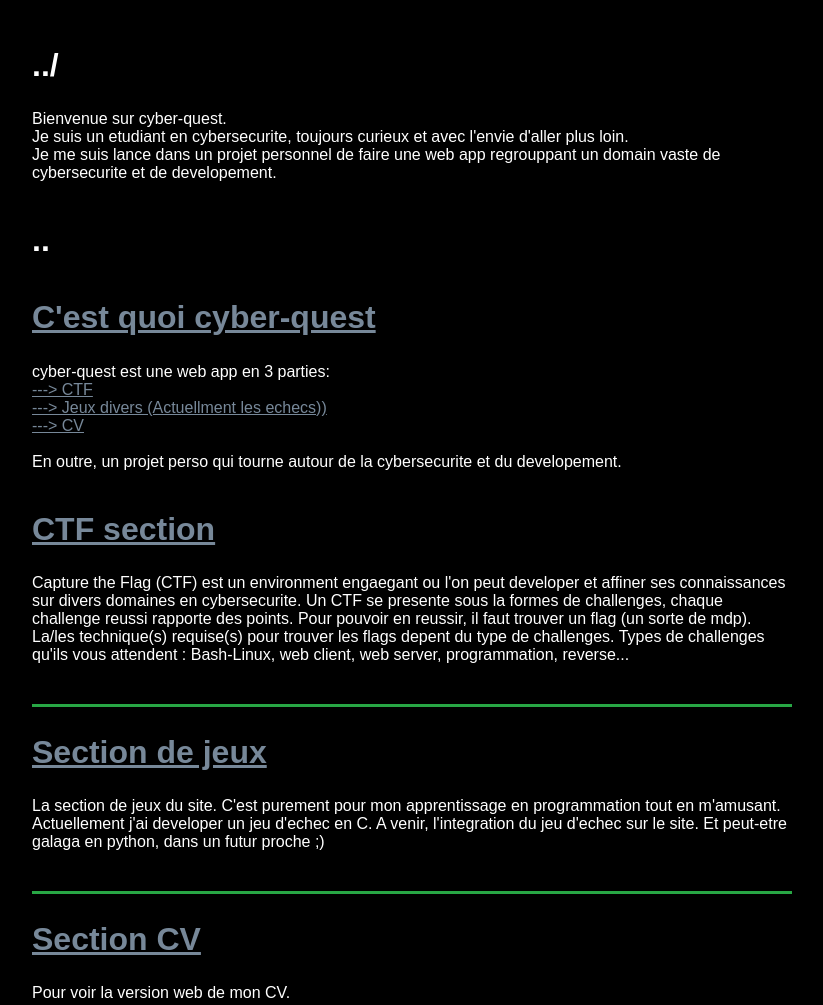
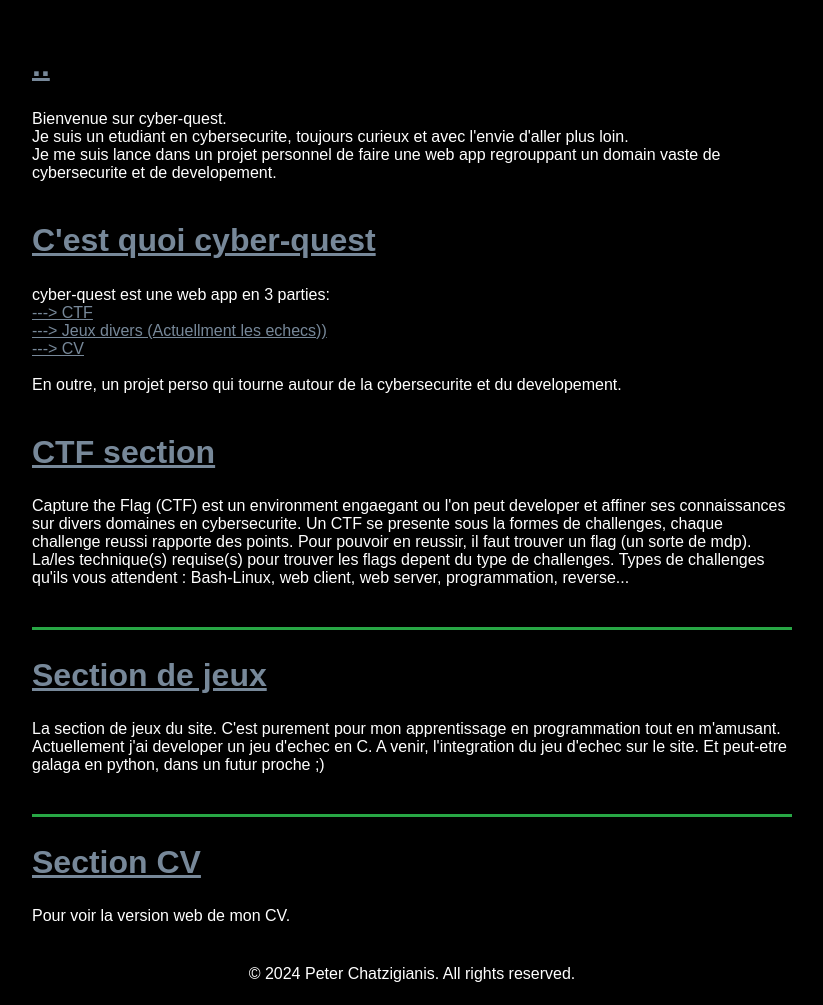
Before and after one commit to p-chatzi/cyber-quest, a plain HTML site: page html/about.html in a window 1280 px wide. Shown: the top 1005 px of the page, without its empty margins (228-1051 px from the left). Drawn offline with Linux system fonts and the light colour scheme.

Commit message:
Redirection to home

```diff
--- a/html/about.html
+++ b/html/about.html
@@ -11,7 +11,9 @@
 
       <section class="content">
         <div class="bio">
-          <h2> ../ </h2>
+          <a href="../index.html" class="section">
+            <h2> .. </h2>
+          </a>
           <p>
             Bienvenue sur cyber-quest.
           </br>Je suis un etudiant en cybersecurite, toujours curieux et avec l'envie d'aller plus loin.
@@ -24,11 +26,6 @@
             <!-- personal project where I explore various interests and skills. -->
           </p>
         </div>
-      </section>
-
-      <section class="content">
-          <h2> .. </h2>
-        </a>
       </section>
 
       <section class="content">
```
